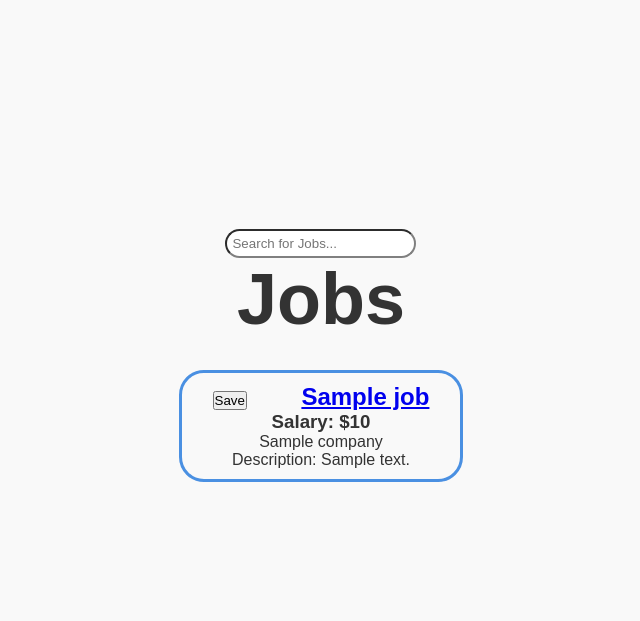
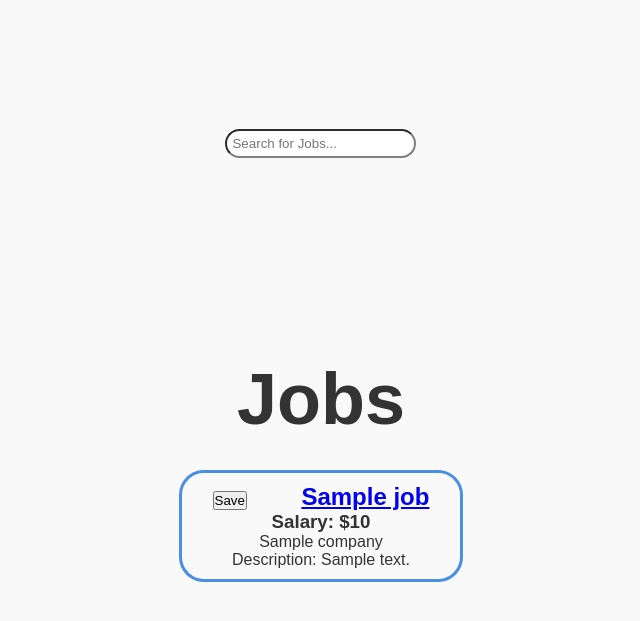
Before and after one commit to JosefGlen/KumoJobScraper1, a Django app: template KumoJobScraper/jobs/templates/jobs/list.html in a window 1280 px wide. Shown: the part 70-691 px from the top of the page, without its empty margins (319-959 px from the left). Run offline with Django 5.2, Linux system fonts and the light colour scheme; the template is opened without the code that fills it: most values are stand-ins (such as "Sample title", 1, 10 or a date in 2020); data that the repository does not hold is empty.

Commit message:
Work done on Login Page
Started basic formatting, figuring out django affects in order to properly format paddings.

```diff
--- a/KumoJobScraper/jobs/templates/jobs/list.html
+++ b/KumoJobScraper/jobs/templates/jobs/list.html
@@ -8,10 +8,13 @@
     <form id="csrf-form">
         {% csrf_token %}
     </form>
+
     <section>
-        <!--Job search bar will go here-->
+
+         <!--Job search bar will go here-->
+        <div class="searchposition">
         <input type="text" placeholder="Search for Jobs...">
-
+        </div>
         <h1>Jobs</h1>
         {% comment %} Symantixs for python code {% endcomment %}
         {% comment %} A for loop that grabs all of the jobs that are currently in the database {% endcomment %}
@@ -26,7 +29,7 @@
                  <i class="fa-solid fa-bookmark"></i>
                  <i class="fa-regular fa-bookmark"></i>
                 -->
-                <button class="save-job-btn"
+                <button class="save-job-btn buttonresults"
                 data-job-id="{{ job.id }}"
                 data-save-url="{% url 'jobs:save_job' job.id %}"
                 data-unsave-url="{% url 'jobs:unsave_job' job.id %}">
--- a/KumoJobScraper/static/css/style.css
+++ b/KumoJobScraper/static/css/style.css
@@ -110,7 +110,7 @@ input {
     border-radius: 25px;
     border-color: gray;
 }
-
+/*going to comment more on what this all does*/
 .headingjob {
     text-align: left;
     padding-left: 50px;
@@ -122,8 +122,15 @@ input {
     display: inline-flex;
 }
 
-button {
+.buttonresults {
     margin-right: auto;
     display: inline-flex;
     flex-direction: left;
 }
+.searchposition {
+    padding-bottom: 200px;
+}
+
+.formposition {
+    padding-bottom: 9px;
+}
--- a/KumoJobScraper/users/templates/users/login.html
+++ b/KumoJobScraper/users/templates/users/login.html
@@ -6,6 +6,7 @@
 {% endblock %}
 
 {% block content %}
+<article class="Joblistings">
     <h1>Login</h1>
     <form class="form-with-validation" action="/users/login/" method="post">
         {% comment %} csrf_token checks that the request came from our website {% endcomment %}
@@ -15,4 +16,5 @@
         <button>Login</button>
     </form>
     <a class="signup-text" href="{% url 'users:register' %}">New? Sign Up Here</a>
+</article>
 {% endblock content %}
```
